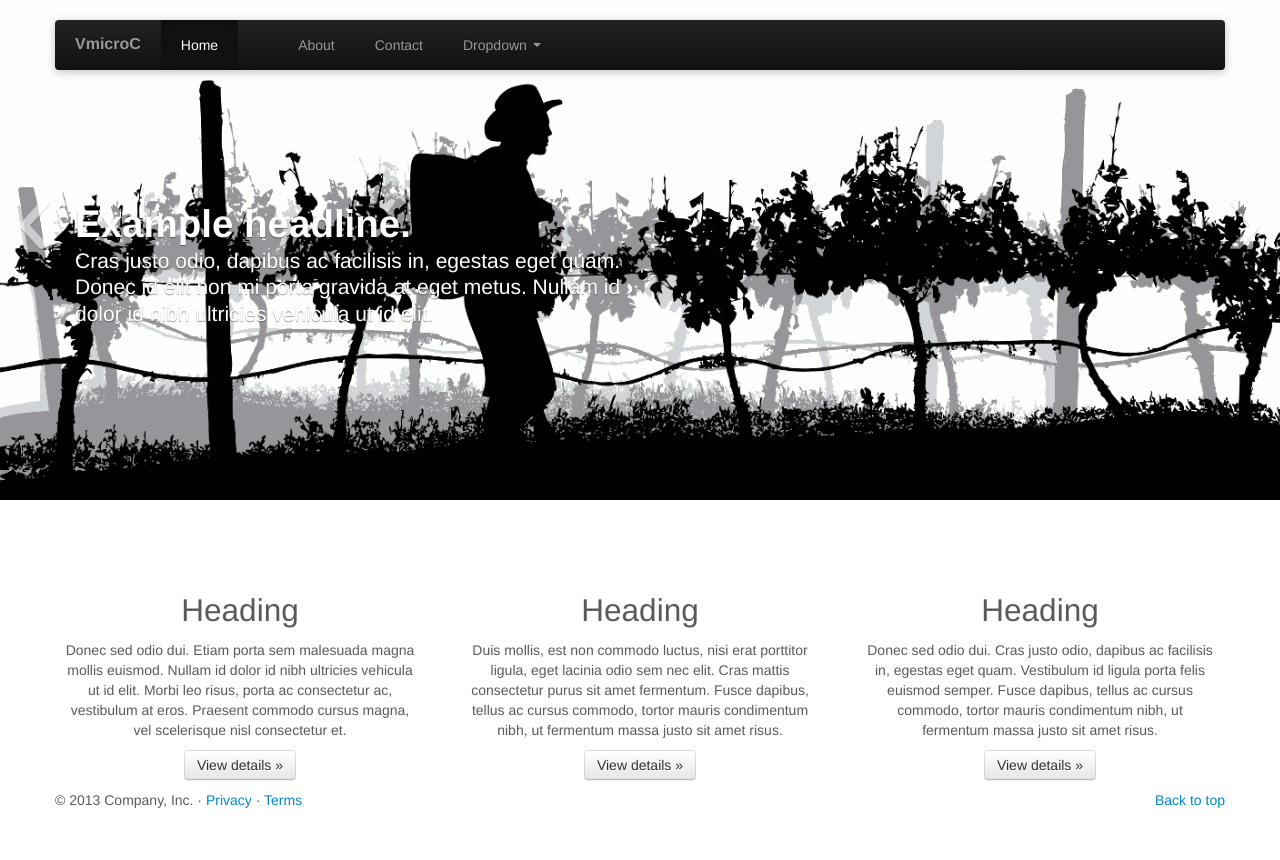
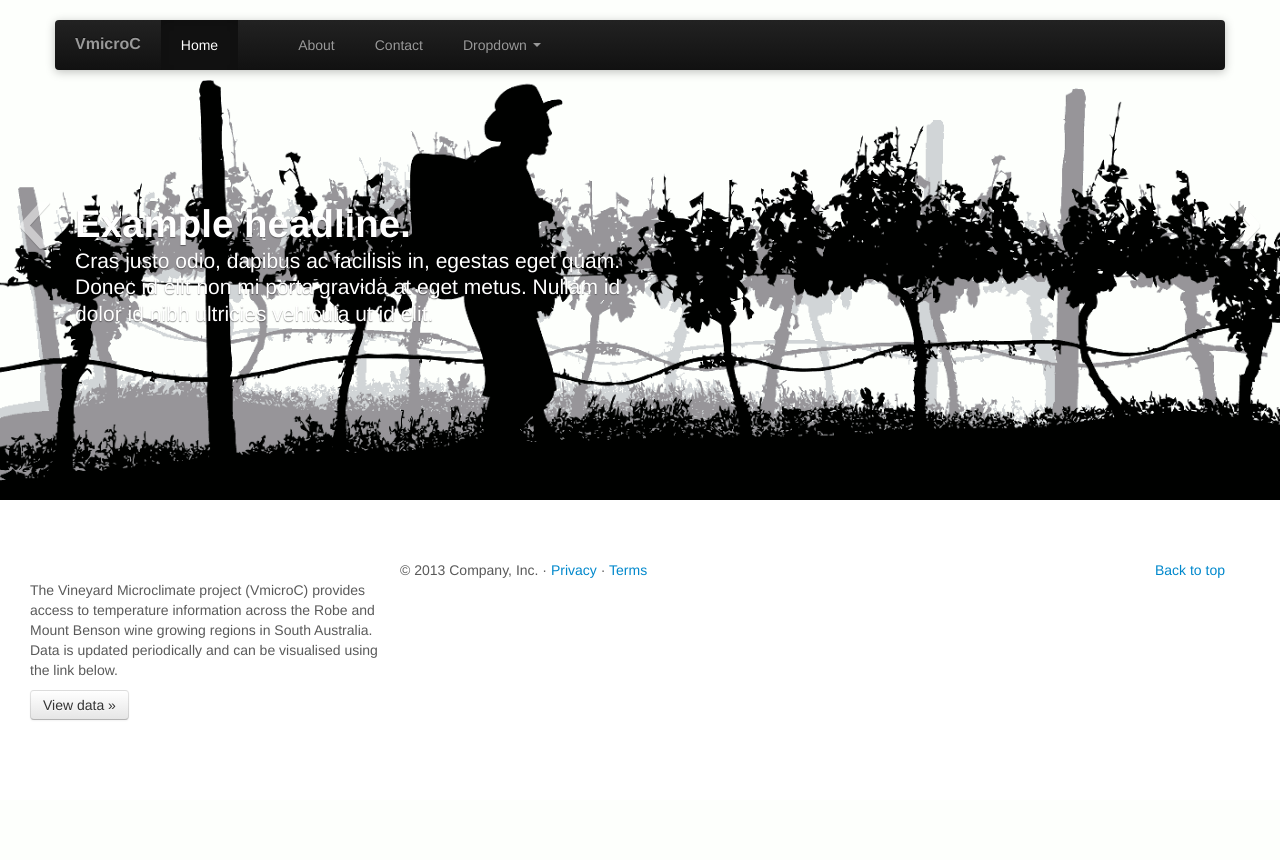
Before and after one commit to ScienceMob/vmicroc, a Django app: page / in a window 1280 px wide. After the commit the page ends 720 px from the top, so only its background shows below. Run offline with Django 3.2, Linux system fonts and the light colour scheme; some libraries are stand-ins or nearby versions.

Commit message:
Updates made to homepage
Project description added

```diff
--- a/resources/templates/home.html
+++ b/resources/templates/home.html
@@ -50,25 +50,30 @@
 
       <!-- Three columns of text below the carousel -->
       <div class="row">
+		<!--
         <div class="span4">
           <img class="img-circle" data-src="holder.js/140x140">
-          <h2>Heading</h2>
+		  <h2>Heading</h2>
           <p>Donec sed odio dui. Etiam porta sem malesuada magna mollis euismod. Nullam id dolor id nibh ultricies vehicula ut id elit. Morbi leo risus, porta ac consectetur ac, vestibulum at eros. Praesent commodo cursus magna, vel scelerisque nisl consectetur et.</p>
           <p><a class="btn" href="#">View details &raquo;</a></p>
+		-->
         </div><!-- /.span4 -->
-        <div class="span4">
+		<!--
+	    <div class="span4">
           <img class="img-circle" data-src="holder.js/140x140">
           <h2>Heading</h2>
           <p>Duis mollis, est non commodo luctus, nisi erat porttitor ligula, eget lacinia odio sem nec elit. Cras mattis consectetur purus sit amet fermentum. Fusce dapibus, tellus ac cursus commodo, tortor mauris condimentum nibh, ut fermentum massa justo sit amet risus.</p>
           <p><a class="btn" href="#">View details &raquo;</a></p>
+		-->
         </div><!-- /.span4 -->
         <div class="span4">
           <img class="img-circle" data-src="holder.js/140x140">
-          <h2>Heading</h2>
-          <p>Donec sed odio dui. Cras justo odio, dapibus ac facilisis in, egestas eget quam. Vestibulum id ligula porta felis euismod semper. Fusce dapibus, tellus ac cursus commodo, tortor mauris condimentum nibh, ut fermentum massa justo sit amet risus.</p>
-          <p><a class="btn" href="#">View details &raquo;</a></p>
+          <!--<h2>Title</h2>-->
+          <p>The Vineyard Microclimate project (VmicroC) provides access to temperature information across the Robe and Mount Benson wine growing regions in South Australia. Data is updated periodically and can be visualised using the link below.</p>
+          <p><a class="btn" href="#">View data &raquo;</a></p>
         </div><!-- /.span4 -->
-      </div><!-- /.row -->
+
+		</div><!-- /.row -->
 
 
       <!-- START THE FEATURETTES -->
```
